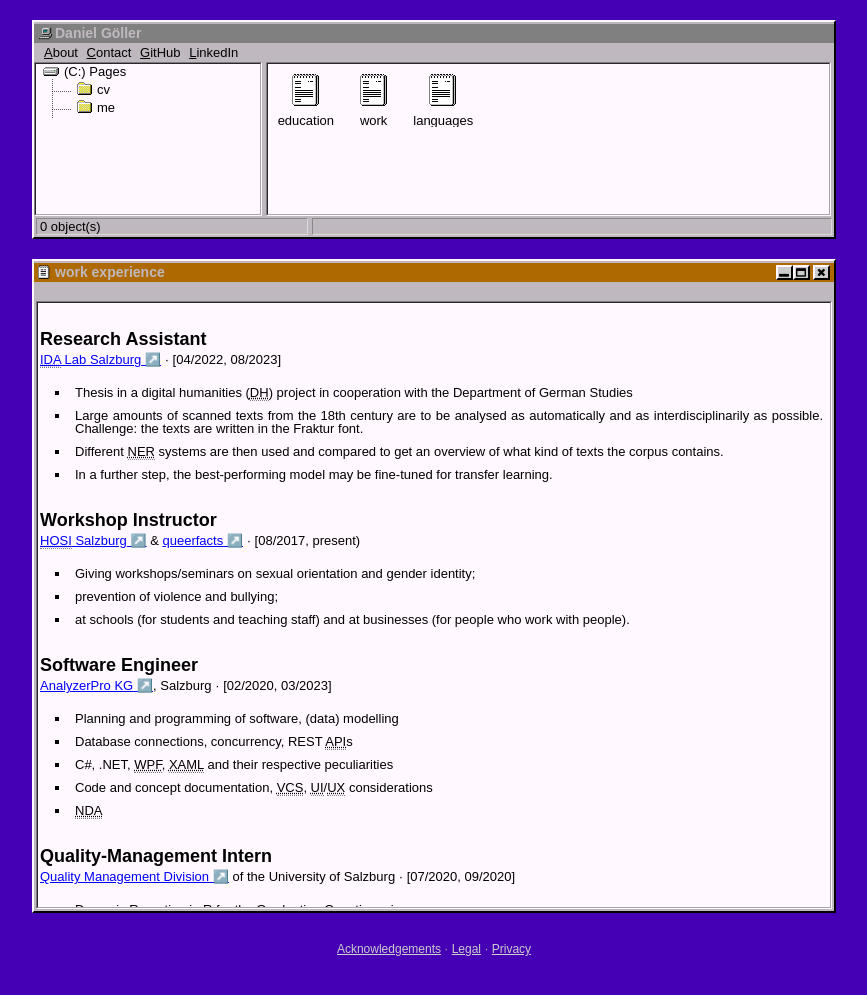
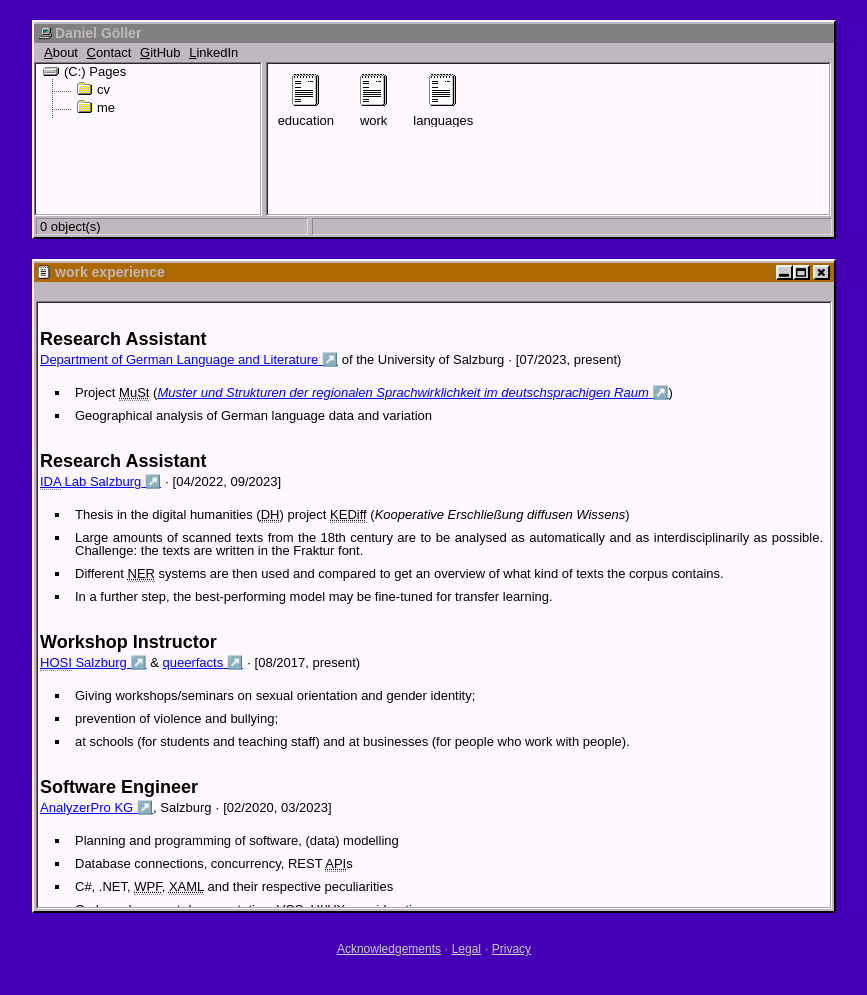
Before and after one commit to LelViLamp/LelViLamp.github.io, a Jekyll site: the page built from cv/work.html, in a window 1280 px wide. Shown: the top 995 px of the page, without its empty margins (206-1073 px from the left). Built offline with Jekyll 4.4.1, drawn with Linux system fonts in a browser that asks for light colours.

Commit message:
cv updates

```diff
--- a/cv/education.html
+++ b/cv/education.html
@@ -9,12 +9,12 @@ author: LelViLamp
     <div>
         <h2>MSc Data Science</h2>
         <span class="company"><a href="https://datascience.sbg.ac.at/" target="_blank">Universität Salzburg</a>, Austria 🇦🇹</span> &middot;
-        <span class="time_range">[03/2019, &approx;&nbsp;06/2023], the finish line is in sight</span>
+        <span class="time_range">[03/2019, &approx;&nbsp;2023], the finish line is in sight</span>
         <p>
             <ul>
                 <li>Specialisations: <em>Geographical Information Systems and Science</em>, and <em>Advanced Statistical Methods and Econometrics</em>;</li>
                 <li>I wish to learn how to visualise data so it becomes aesthetically pleasing and engaging;</li>
-                <li>thesis in the <a href="https://www.plus.ac.at/aihi/der-fachbereich/ida-lab/projects/?lang=en" target="_blank"><abbr title="Kooperative Erschlie&szlig;ung diffusen Wissens">KEDiff</abbr> project</a> of the <abbr title="Intelligent Data Analysis">IDA</abbr> Lab in cooperation with the Department of German Studies.</li>
+                <li>thesis in the <a href="https://www.plus.ac.at/aihi/der-fachbereich/ida-lab/projects/?lang=en" target="_blank"><abbr title="Kooperative Erschlie&szlig;ung diffusen Wissens">KEDiff</abbr> project</a> of the <abbr title="Intelligent Data Analysis">IDA</abbr> Lab in cooperation with the Department of German Language and Literature and the Department of Computer Science.</li>
             </ul>
         </p>
     </div>
--- a/cv/work.html
+++ b/cv/work.html
@@ -8,11 +8,23 @@ author: LelViLamp
 <div class="timeline">
     <div>
         <h2>Research Assistant</h2>
-        <span class="company"><a href="https://www.plus.ac.at/aihi/der-fachbereich/ida-lab/?lang=en" target="_blank"><abbr title="Intelligent Data Analysis">IDA</abbr> Lab Salzburg</a></span> &middot;
-        <span class="time_range">[04/2022, 08/2023]</span>
+        <span class="company"><a href="https://www.plus.ac.at/germanistik/" target="_blank">Department of German Language and Literature</a> of the University of Salzburg</span> &middot;
+        <span class="time_range">[07/2023, present)</span>
         <p>
             <ul>
-                <li>Thesis in a digital humanities (<abbr title="Digital Humanities">DH</abbr>) project in cooperation with the Department of German Studies</li>
+                <li>Project <abbr lang="de" title="Muster und Strukturen der regionalen Sprachwirklichkeit im deutschsprachigen Raum">MuSt</abbr> (<a href="https://www.plus.ac.at/germanistik/forschung/muster-und-strukturen-der-regionalen-sprachwirklichkeit/" target="_blank"><em lang="de">Muster und Strukturen der regionalen Sprachwirklichkeit im deutschsprachigen Raum</em></a>)</li>
+                <li>Geographical analysis of German language data and variation</li>
+            </ul>
+        </p>
+    </div>
+
+    <div>
+        <h2>Research Assistant</h2>
+        <span class="company"><a href="https://www.plus.ac.at/aihi/der-fachbereich/ida-lab/?lang=en" target="_blank"><abbr title="Intelligent Data Analysis">IDA</abbr> Lab Salzburg</a></span> &middot;
+        <span class="time_range">[04/2022, 09/2023]</span>
+        <p>
+            <ul>
+                <li>Thesis in the digital humanities (<abbr title="Digital Humanities">DH</abbr>) project <abbr lang="de" title="Kooperative Erschlie&szlig;ung diffusen Wissens">KEDiff</abbr> (<em lang="de">Kooperative Erschlie&szlig;ung diffusen Wissens</em>)</li>
                 <li>Large amounts of scanned texts from the 18<sup>th</sup> century are to be analysed as automatically and as interdisciplinarily as possible. Challenge: the texts are written in the Fraktur font.</li>
                 <li>Different <abbr title="Named Entity Recognition">NER</abbr> systems are then used and compared to get an overview of what kind of texts the corpus contains.</li>
                 <li>In a further step, the best-performing model may be fine-tuned for transfer learning.</li>
```
Also changed, not shown: cv/languages.html (+17 -21 lines), me/about-me.md (+1 -1 lines), me/say-hi.html (+6 -13 lines).
